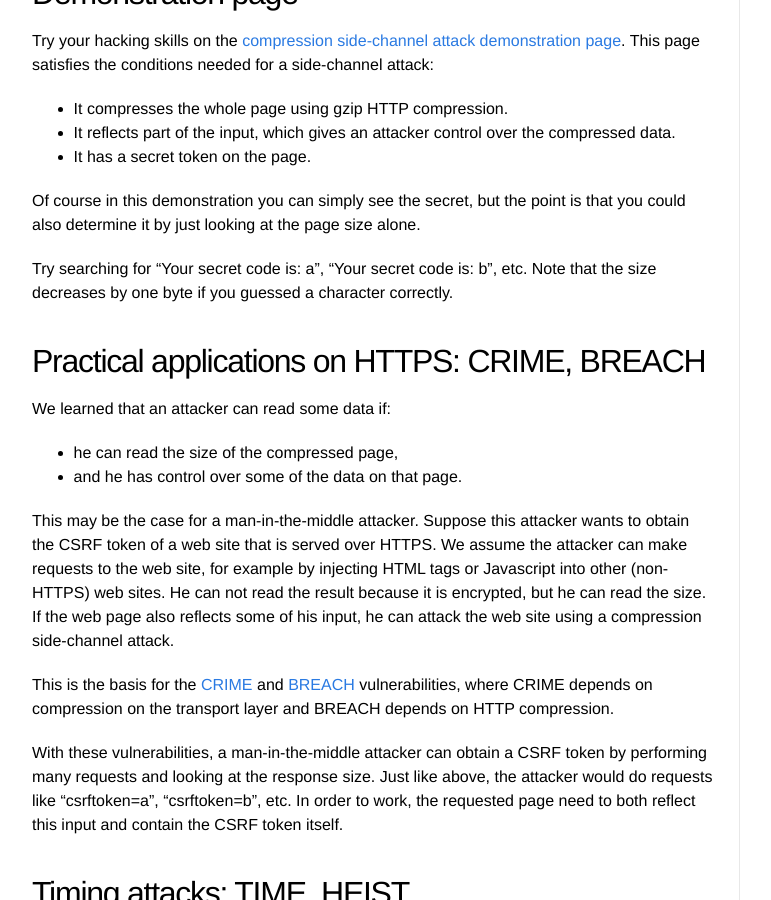
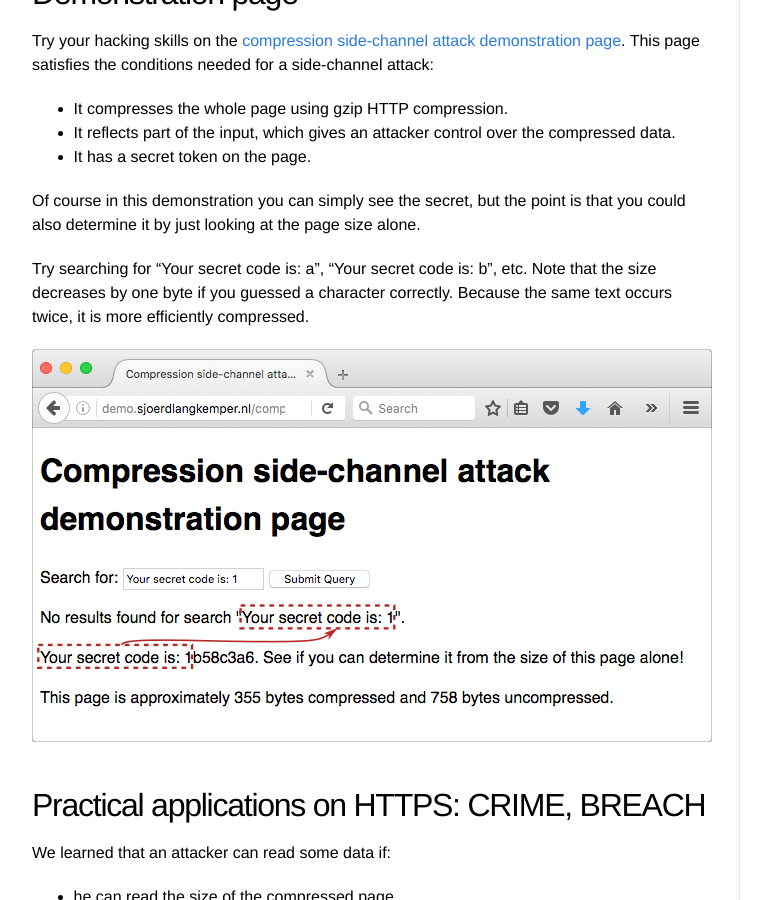
Before and after one commit to Sjord/Sjord.github.io, a Jekyll site: the page built from _posts/2016-08-22-compression-side-channel-attacks.md, in a window 1280 px wide and 900 px high, scrolled down 2058 px. Shown: the whole window, without its empty margins (108-879 px from the left). Built offline with Jekyll 4.4.1, drawn with Linux system fonts in a browser that asks for light colours.

Commit message:
Style demo page and include screen shot

```diff
--- /dev/null
+++ b/_demo/main.css
@@ -0,0 +1,5 @@
+body {
+  font-family: Helvetica, Arial, sans-serif;
+  font-size: 16px;
+  line-height: 1.5;
+}
--- a/_posts/2016-08-22-compression-side-channel-attacks.md
+++ b/_posts/2016-08-22-compression-side-channel-attacks.md
@@ -56,7 +56,9 @@
 
 Of course in this demonstration you can simply see the secret, but the point is that you could also determine it by just looking at the page size alone.
 
-Try searching for "Your secret code is: a", "Your secret code is: b", etc. Note that the size decreases by one byte if you guessed a character correctly.
+Try searching for "Your secret code is: a", "Your secret code is: b", etc. Note that the size decreases by one byte if you guessed a character correctly. Because the same text occurs twice, it is more efficiently compressed.
+
+![Part of the reflected input and the secret are the same](/images/compression-demo-page.png)
 
 ## Practical applications on HTTPS: CRIME, BREACH
 
```
Also changed, not shown: images/compression-demo-page.png (added), 1 other file.
